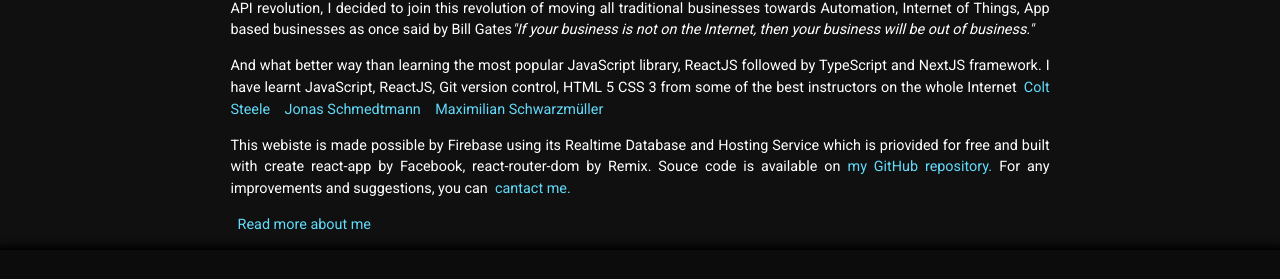
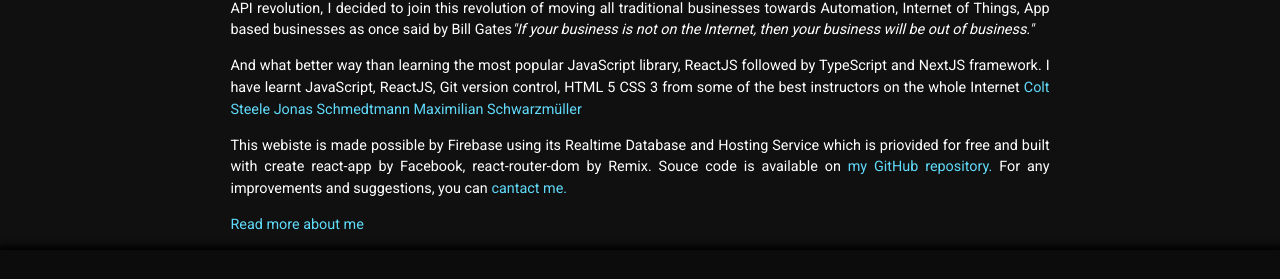
Before and after one commit to Sadiq-Shaik/football-fanatic-blog-site, a React (Create React App) app: page /aboutme in a window 1280 px wide. Shown: the part 320-599 px from the top of the page. Built offline with nearby package versions, Linux system fonts and the light colour scheme; no server answers; the database is empty.

Commit message:
changes in about me page

```diff
--- a/src/pages/AboutMe.js
+++ b/src/pages/AboutMe.js
@@ -34,21 +34,21 @@
           target="_blank"
           rel="noreferrer"
         >
-          Colt Steele
+          &nbsp;Colt Steele
         </a>
         <a
           href="https://www.udemy.com/user/jonasschmedtmann/"
           target="_blank"
           rel="noreferrer"
         >
-          Jonas Schmedtmann
+          &nbsp;Jonas Schmedtmann
         </a>
         <a
           href="https://www.udemy.com/user/maximilian-schwarzmuller/"
           target="_blank"
           rel="noreferrer"
         >
-          Maximilian Schwarzmüller
+          &nbsp;Maximilian Schwarzmüller
         </a>
       </p>
       <p>
@@ -61,10 +61,10 @@
           target="_blank"
           rel="noreferrer"
         >
-          my GitHub repository.
+          &nbsp;my GitHub repository.
         </a>
-        For any improvements and suggestions, you can
-        <a href="/contact">cantact me.</a>
+        &nbsp;For any improvements and suggestions, you can
+        <a href="/contact">&nbsp;cantact me.</a>
       </p>
       <p>
         <a href="https://sadiqshaik.com" target="_blank" rel="noreferrer">
--- a/src/pages/AboutMe.module.css
+++ b/src/pages/AboutMe.module.css
@@ -18,7 +18,8 @@
 .abt_me a {
   text-decoration: none;
   color: rgba(97, 219, 251);
-  margin: 0 1rem;
+  /* margin: 0 1rem; */
+  /* padding: 0; */
 }
 
 .abt_me a:hover {
```
